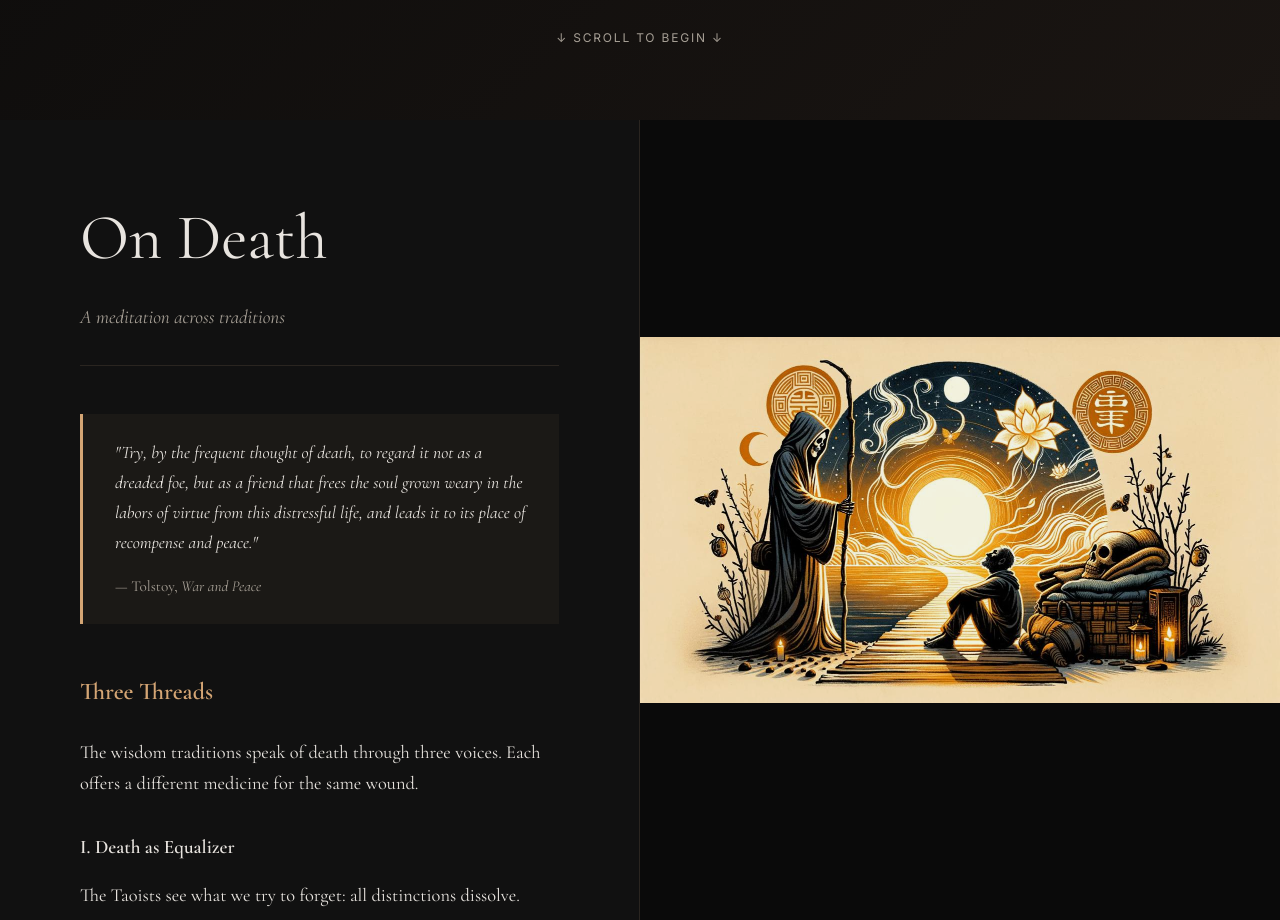
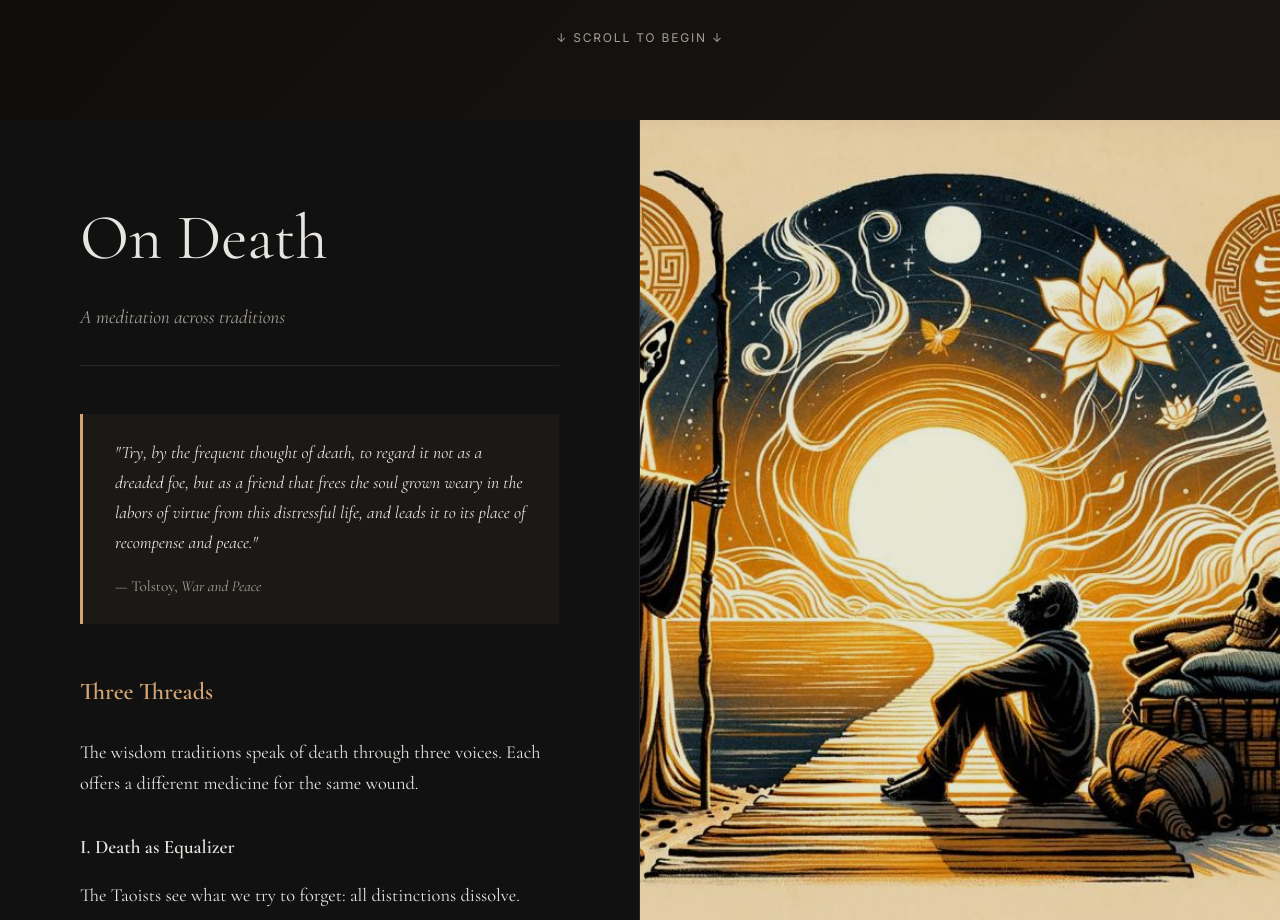
Before and after one commit to fcavalcantirj/fcavalcantirj, a plain HTML site: page index.html in a window 1280 px wide. Shown: the part 680-1600 px from the top of the page. Drawn offline with nearby package versions, Linux system fonts and the light colour scheme.

Commit message:
fix: revert to object-fit cover for better visual

```diff
--- a/index.html
+++ b/index.html
@@ -118,12 +118,10 @@
     }
 
     .page-image img {
-      max-width: 100%;
-      max-height: 100%;
-      width: auto;
-      height: auto;
-      object-fit: contain;
-      opacity: 0.95;
+      width: 100%;
+      height: 100%;
+      object-fit: cover;
+      opacity: 0.9;
     }
 
     /* Typography */
```
